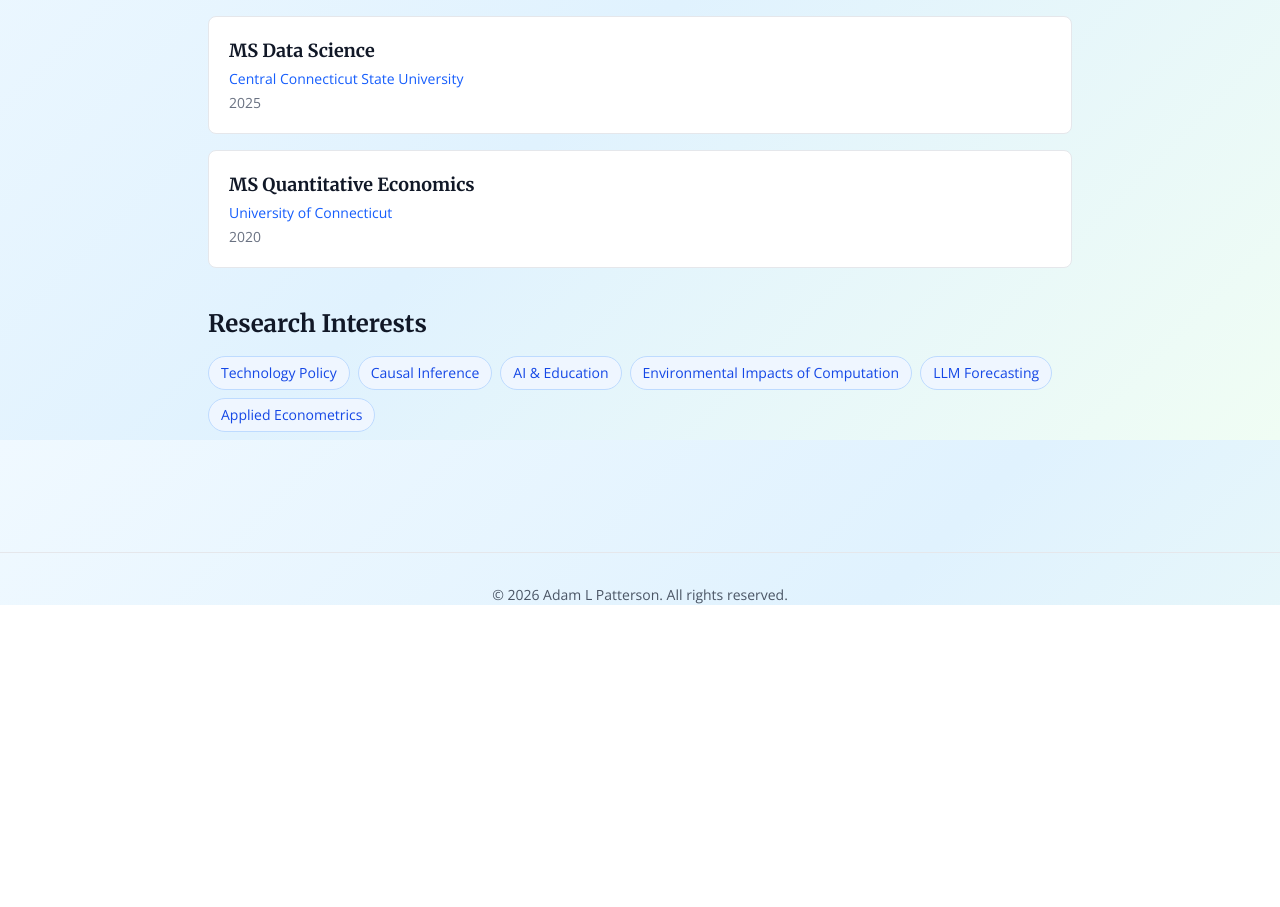
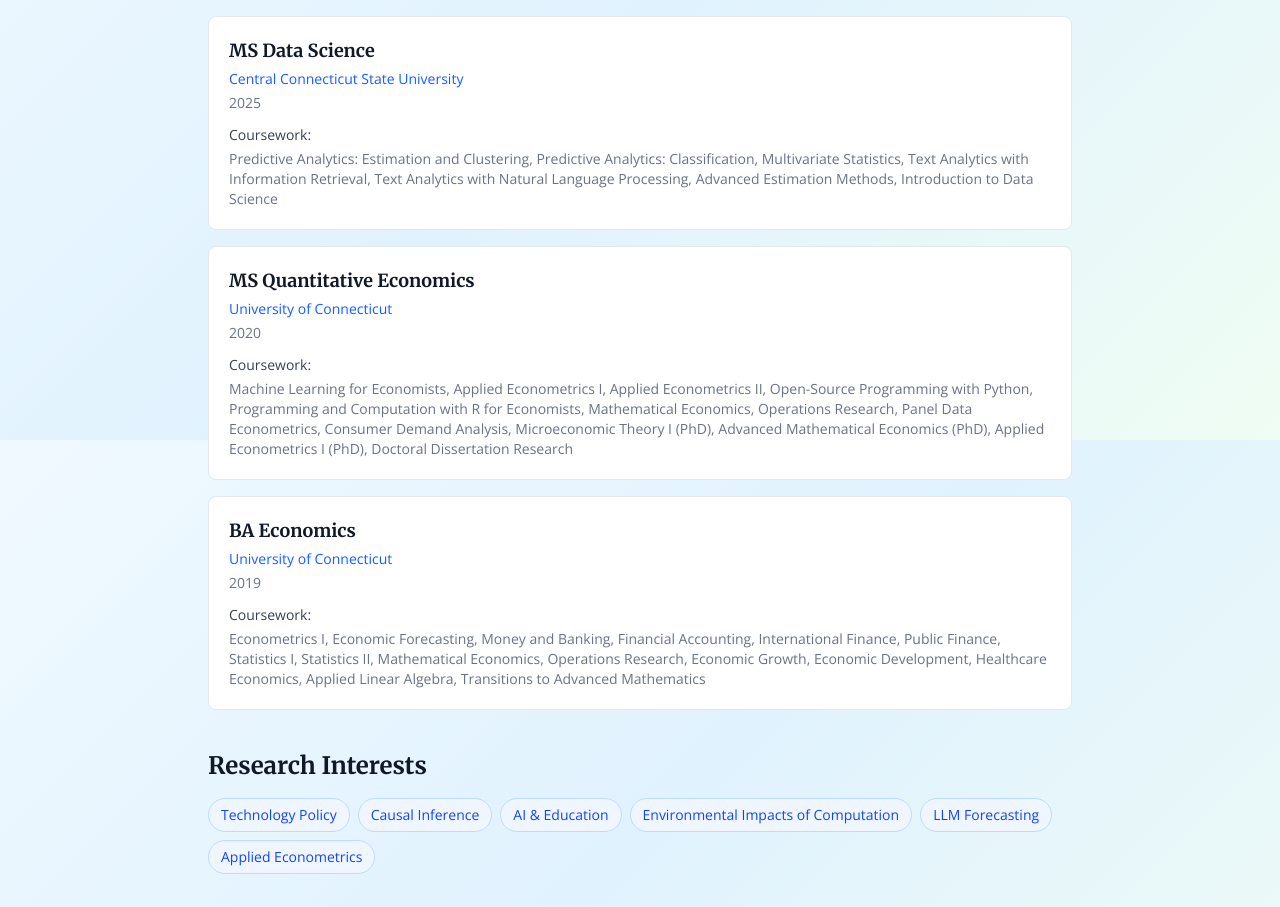
Before and after one commit to adampattersonct/personal-website, a Next.js app: page /about in a window 1280 px wide. Shown: the part 1160-2067 px from the top of the page. Before the commit the page ends 1765 px from the top, so only its background shows below. Built offline with nearby package versions, Linux system fonts and the light colour scheme.

Commit message:
Added coursework to completed education section

```diff
--- a/app/about/page.tsx
+++ b/app/about/page.tsx
@@ -1,6 +1,6 @@
 import Image from 'next/image'
 import type { Metadata } from 'next'
-import { PROFILE_DATA, SCHOLAR_URL, LINKEDIN_URL, GITHUB_URL } from '@/lib/constants'
+import { PROFILE_DATA, LINKEDIN_URL } from '@/lib/constants'
 
 export const metadata: Metadata = {
   title: 'About - Adam L Patterson',
@@ -86,12 +86,42 @@
           <div className="bg-white dark:bg-slate-800 rounded-lg border border-gray-200 dark:border-slate-700 p-5">
             <h3 className="font-semibold text-lg mb-1">MS Data Science</h3>
             <p className="text-blue-600 dark:text-blue-400 text-sm mb-1">Central Connecticut State University</p>
-            <p className="text-gray-500 dark:text-gray-400 text-sm">2025</p>
+            <p className="text-gray-500 dark:text-gray-400 text-sm mb-3">2025</p>
+            <div>
+              <p className="text-sm font-medium text-gray-700 dark:text-gray-300 mb-1">Coursework:</p>
+              <p className="text-sm text-gray-500 dark:text-gray-400">
+                Predictive Analytics: Estimation and Clustering, Predictive Analytics: Classification,
+                Multivariate Statistics, Text Analytics with Information Retrieval, Text Analytics with Natural Language Processing,
+                Advanced Estimation Methods, Introduction to Data Science
+              </p>
+            </div>
           </div>
           <div className="bg-white dark:bg-slate-800 rounded-lg border border-gray-200 dark:border-slate-700 p-5">
             <h3 className="font-semibold text-lg mb-1">MS Quantitative Economics</h3>
             <p className="text-blue-600 dark:text-blue-400 text-sm mb-1">University of Connecticut</p>
-            <p className="text-gray-500 dark:text-gray-400 text-sm">2020</p>
+            <p className="text-gray-500 dark:text-gray-400 text-sm mb-3">2020</p>
+            <div>
+              <p className="text-sm font-medium text-gray-700 dark:text-gray-300 mb-1">Coursework:</p>
+              <p className="text-sm text-gray-500 dark:text-gray-400">
+                Machine Learning for Economists, Applied Econometrics I, Applied Econometrics II, Open-Source Programming
+                with Python, Programming and Computation with R for Economists, Mathematical Economics, Operations Research,
+                Panel Data Econometrics, Consumer Demand Analysis, Microeconomic Theory I (PhD), Advanced Mathematical
+                Economics (PhD), Applied Econometrics I (PhD), Doctoral Dissertation Research
+              </p>
+            </div>
+          </div>
+          <div className="bg-white dark:bg-slate-800 rounded-lg border border-gray-200 dark:border-slate-700 p-5">
+            <h3 className="font-semibold text-lg mb-1">BA Economics</h3>
+            <p className="text-blue-600 dark:text-blue-400 text-sm mb-1">University of Connecticut</p>
+            <p className="text-gray-500 dark:text-gray-400 text-sm mb-3">2019</p>
+            <div>
+              <p className="text-sm font-medium text-gray-700 dark:text-gray-300 mb-1">Coursework:</p>
+              <p className="text-sm text-gray-500 dark:text-gray-400">
+                Econometrics I, Economic Forecasting, Money and Banking, Financial Accounting, International Finance,
+                Public Finance, Statistics I, Statistics II, Mathematical Economics, Operations Research, Economic Growth,
+                Economic Development, Healthcare Economics, Applied Linear Algebra, Transitions to Advanced Mathematics
+              </p>
+            </div>
           </div>
         </div>
       </section>
```
